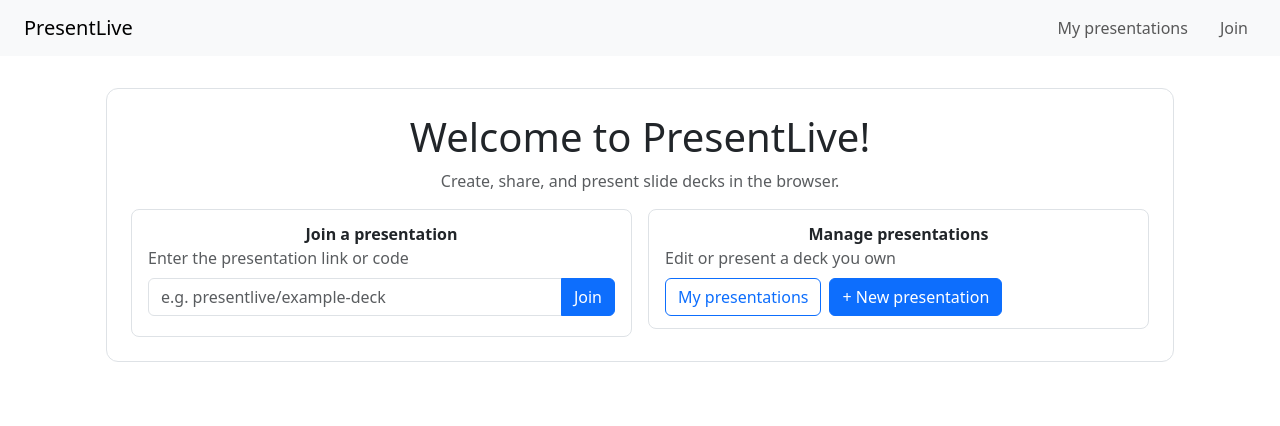
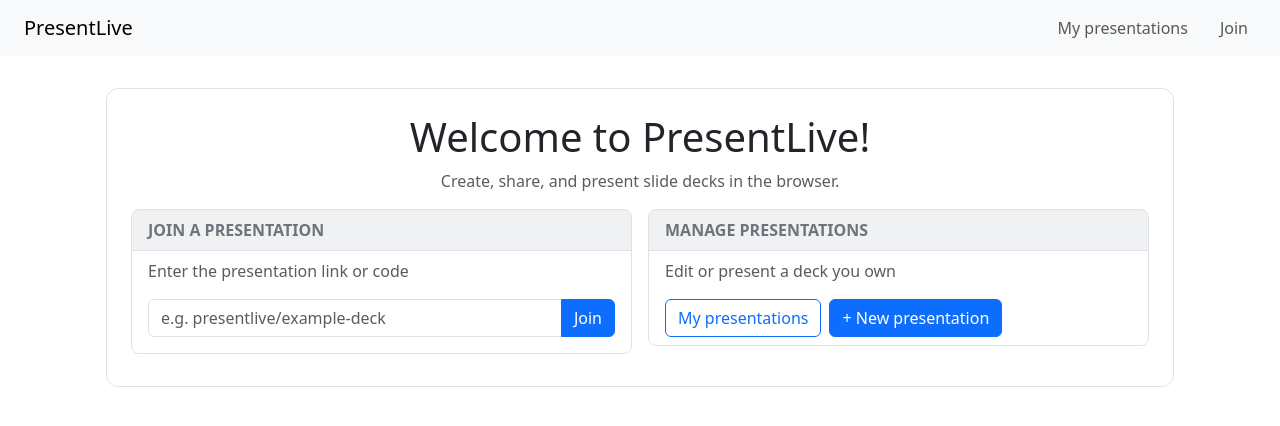
Before and after one commit to Ashom2/PresentLive, a React (Vite) app: page / in a window 1280 px wide. Shown: the top 426 px of the page. Built offline with nearby package versions, Linux system fonts and the light colour scheme.

Commit message:
created component SectionCard with a heading for all the boxes we have already

```diff
--- a/src/components/PresentationMeta.jsx
+++ b/src/components/PresentationMeta.jsx
@@ -1,6 +1,7 @@
 import { useEffect, useState } from 'react';
 import StatusDropdown from './StatusDropdown';
 import { updatePresentationTitle, updatePresentationAuthor } from '../api/client';
+import SectionCard from './SectionCard';
 
 /**
  * Editable title, author, and status for a presentation.
@@ -52,7 +53,7 @@ function PresentationMeta({ presentation, onChanged }) {
   }
 
   return (
-    <div className="simple-border mb-2 d-flex flex-column gap-2">
+    <SectionCard title="Presentation Meta" className="mb-2">
       <div className="d-flex align-items-center gap-2">
         <label className="fw-semibold" style={{ minWidth: '4rem' }}>Title</label>
         <input
@@ -85,7 +86,7 @@ function PresentationMeta({ presentation, onChanged }) {
           onChanged={onChanged}
         />
       </div>
-    </div>
+    </SectionCard>
   );
 }
 
--- /dev/null
+++ b/src/components/SectionCard.jsx
@@ -0,0 +1,30 @@
+import SectionHeader from './SectionHeader';
+
+/**
+ * Bordered card with a section header and padded body.
+ *
+ * @component
+ * @param {Object} props
+ * @param {string} props.title - The section header title.
+ * @param {React.ReactNode} props.children - Card body content.
+ * @param {string} [props.className=''] - Extra classes for the outer container.
+ * @param {string} [props.bodyClassName='d-flex flex-column gap-2'] - Extra classes for the body.
+ * @returns {JSX.Element} The section card.
+ */
+function SectionCard({
+  title,
+  children,
+  className = '',
+  bodyClassName = 'd-flex flex-column gap-2',
+}) {
+  return (
+    <div className={`simple-border p-0 overflow-hidden ${className}`}>
+      <SectionHeader title={title} />
+      <div className={`px-3 py-2 ${bodyClassName}`}>
+        {children}
+      </div>
+    </div>
+  );
+}
+
+export default SectionCard;
--- /dev/null
+++ b/src/components/SectionHeader.jsx
@@ -0,0 +1,17 @@
+/**
+ * Header bar for a section.
+ *
+ * @component
+ * @param {Object} props
+ * @param {string} props.title - The section title.
+ * @returns {JSX.Element} A shaded header bar.
+ */
+function SectionHeader({ title }) {
+  return (
+    <div className="bg-secondary bg-opacity-10 border-bottom px-3 py-2 fw-semibold text-uppercase text-secondary">
+      {title}
+    </div>
+  );
+}
+
+export default SectionHeader;
--- a/src/components/SlideEditor.jsx
+++ b/src/components/SlideEditor.jsx
@@ -1,5 +1,7 @@
 import { useEffect, useState } from 'react';
 import { updateSlide } from '../api/client';
+import SectionCard from './SectionCard';
+
 
 /**
  * Editor for a single slide's title and body.
@@ -47,7 +49,7 @@ function SlideEditor({ slide, onChanged }) {
     }
 
     return (
-    <div className="simple-border mb-2 d-flex flex-column gap-2">
+        <SectionCard title="Slide" className="mb-2">
             <div className="d-flex align-items-center gap-2">
                 <label className="fw-semibold" style={{ minWidth: '4rem' }}>Title</label>
                 <input
@@ -73,7 +75,7 @@ function SlideEditor({ slide, onChanged }) {
             </div>
 
             {error && <div className="alert alert-danger py-2 small mb-0">{error}</div>}
-    </div>
+        </SectionCard>
     );
 }
 
--- a/src/components/SlideList.jsx
+++ b/src/components/SlideList.jsx
@@ -1,4 +1,6 @@
 import AddSlideButton from './AddSlideButton';
+import SectionCard from './SectionCard';
+
 
 /**
  * Lists a deck's slides with the current one highlighted, an add button,
@@ -16,8 +18,7 @@ import AddSlideButton from './AddSlideButton';
  */
 function SlideList({ slides, currentIndex, onSelect, onDelete, presentationId, onAdded }) {
   return (
-    <div className="simple-border">
-      <div className="fw-semibold mb-2">Slides</div>
+    <SectionCard title="Slides" className="mb-2">
       <div className="d-flex flex-column gap-1">
         {slides.map((slide, i) => (
           <div
@@ -47,7 +48,7 @@ function SlideList({ slides, currentIndex, onSelect, onDelete, presentationId, o
         position={slides.length}
         onAdded={onAdded}
       />
-    </div>
+    </SectionCard>
   );
 }
 
--- a/src/pages/Home.jsx
+++ b/src/pages/Home.jsx
@@ -1,5 +1,7 @@
 import React, { useState } from 'react';
 import { useNavigate } from 'react-router-dom';
+import SectionCard from '../components/SectionCard';
+
 
 /**
  * Home (landing) page for PresentLive.
@@ -23,8 +25,7 @@ function Home() {
       <p className="text-center text-muted">Create, share, and present slide decks in the browser.</p>
       <div className="row g-3">
         <div className="col-md-6">
-          <div className="simple-border">
-            <div className="text-center fw-semibold">Join a presentation</div>
+          <SectionCard title="Join a presentation" className="mb-2">
             <div className="text-muted mb-2">Enter the presentation link or code</div>
             <div className="input-group mb-2">
               <input
@@ -41,11 +42,10 @@ function Home() {
                 Join
               </button>
             </div>
-          </div>
+          </SectionCard>
         </div>
         <div className="col-md-6">
-          <div className="simple-border">
-            <div className="text-center fw-semibold">Manage presentations</div>
+          <SectionCard title="Manage presentations" className="mb-2">
             <div className="text-muted mb-2">Edit or present a deck you own</div>
             <div className="d-flex gap-2">
               <button
@@ -61,7 +61,7 @@ function Home() {
                 + New presentation
               </button>
             </div>
-          </div>
+          </SectionCard>
         </div>
       </div>
     </div>
```
Lines whose indentation alone changed are shown as unchanged.
